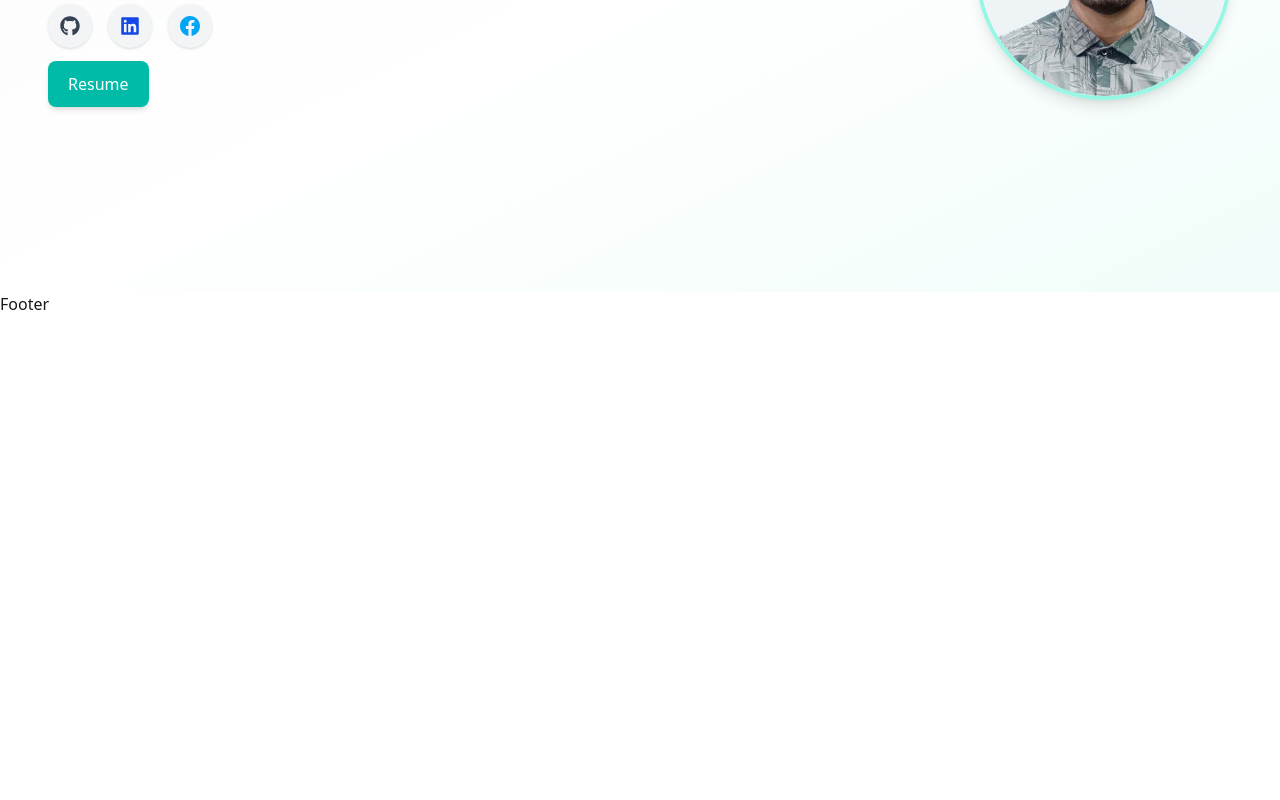
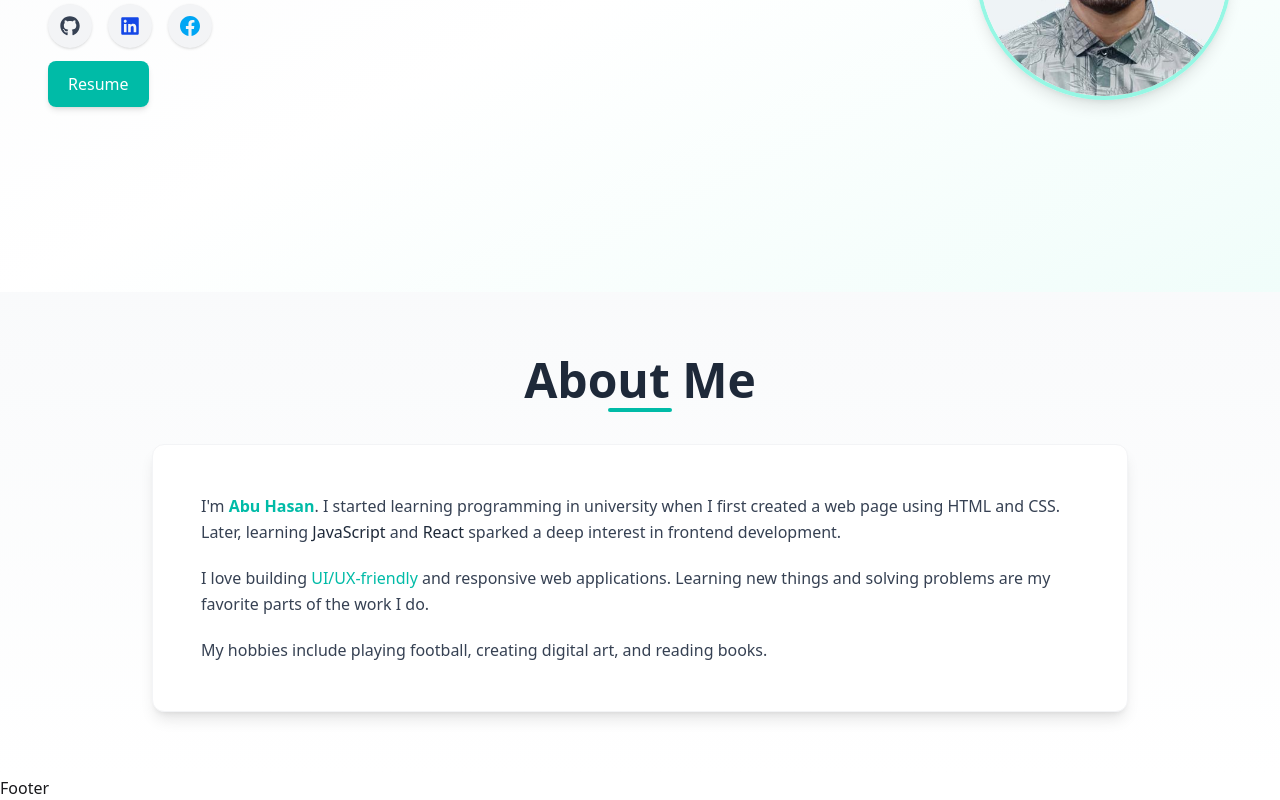
Before and after one commit to abuhasanxt/my-portfolio, a React (Vite) app: page / in a window 1280 px wide. Shown: the part 413-1213 px from the top of the page. Before the commit the page ends 800 px from the top, so only its background shows below. Built offline with nearby package versions, Linux system fonts and the light colour scheme.

Commit message:
added about section

```diff
--- /dev/null
+++ b/src/Components/About.jsx
@@ -0,0 +1,45 @@
+import React from "react";
+
+const About = () => {
+  return (
+    <section
+      id="about"
+      className="py-16 bg-gradient-to-b from-gray-50 to-white"
+    >
+      <div className="max-w-5xl mx-auto px-6 text-center">
+        {/* Section Title */}
+        <h2 className="text-4xl md:text-5xl font-extrabold text-gray-800 relative inline-block">
+          About Me
+          <span className="absolute -bottom-2 left-1/2 -translate-x-1/2 w-16 h-1 bg-teal-500 rounded"></span>
+        </h2>
+
+        {/* About Content */}
+        <div className="mt-10 bg-white shadow-lg rounded-xl p-8 md:p-12 text-left space-y-5 border border-gray-100">
+          <p className="text-gray-700 leading-relaxed">
+            I'm <span className="font-semibold text-teal-500">Abu Hasan</span>.
+            I started learning programming in university when I first created a
+            web page using HTML and CSS. Later, learning{" "}
+            <span className="font-medium text-gray-800">JavaScript</span> and{" "}
+            <span className="font-medium text-gray-800">React</span> sparked a
+            deep interest in frontend development.
+          </p>
+
+          <p className="text-gray-700 leading-relaxed">
+            I love building{" "}
+            <span className="text-teal-500 font-medium">UI/UX-friendly</span>{" "}
+            and <span className="font-medium">responsive</span> web
+            applications. Learning new things and solving problems are my
+            favorite parts of the work I do.
+          </p>
+
+          <p className="text-gray-700 leading-relaxed">
+            My hobbies include playing football, creating digital art, and
+            reading books.
+          </p>
+        </div>
+      </div>
+    </section>
+  );
+};
+
+export default About;
--- a/src/Page/Home/Home.jsx
+++ b/src/Page/Home/Home.jsx
@@ -1,10 +1,12 @@
 import React from "react";
 import Banner from "../../Components/Banner";
+import About from "../../Components/About";
 
 const Home = () => {
   return (
     <div>
       <Banner></Banner>
+      <About></About>
     </div>
   );
 };
```
